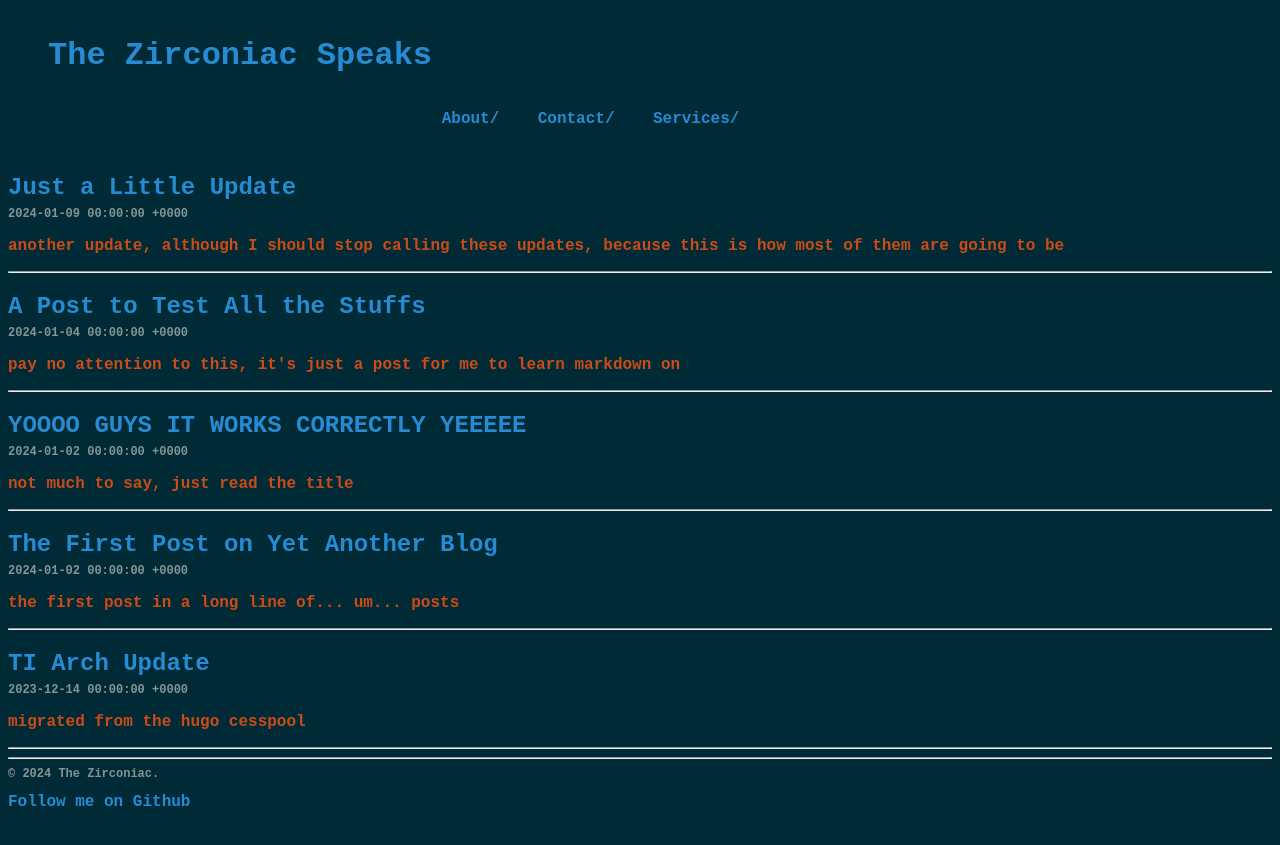
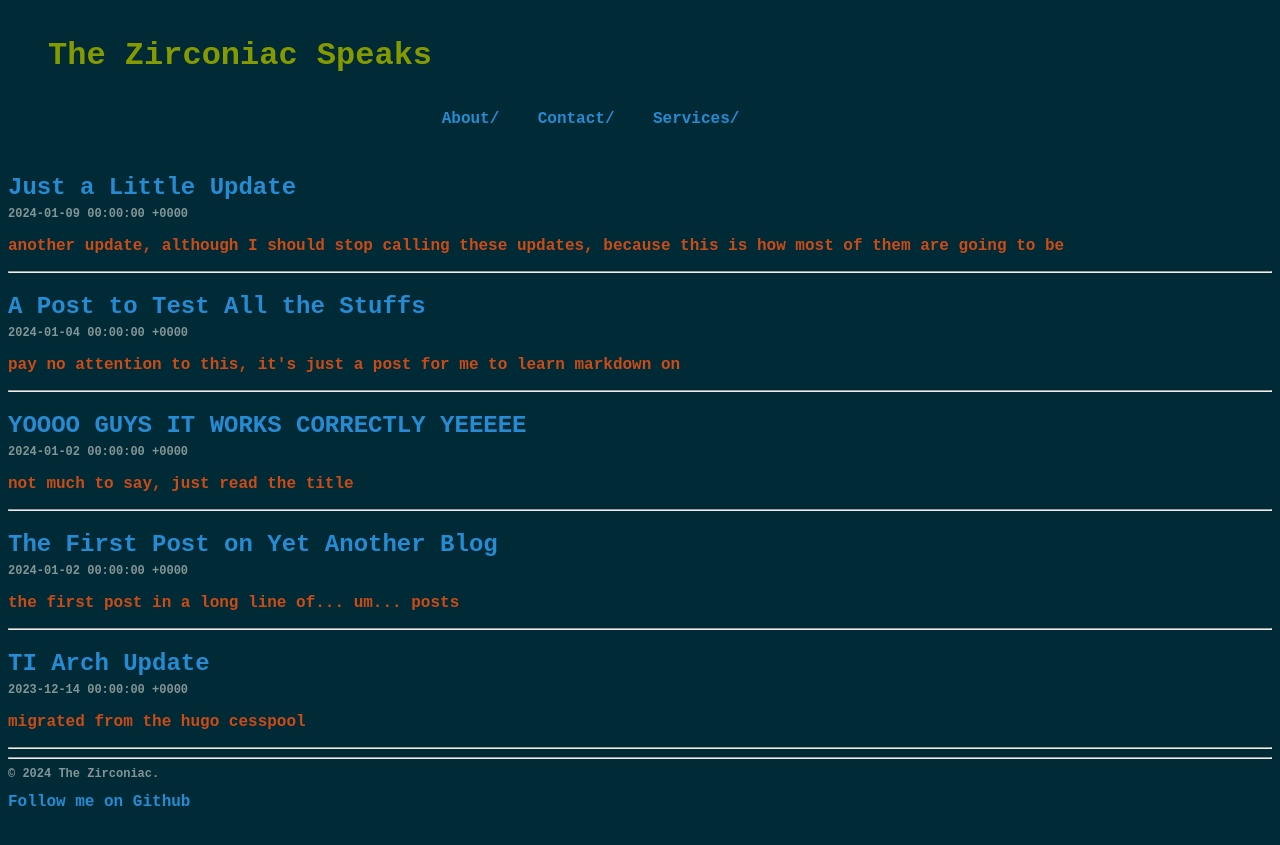
Before and after one commit to ZirconiaCubed3v2/ZirconiaCubed3v2.github.io, a Jekyll site: the page built from index.html, in a window 1280 px wide. Shown: the top 845 px of the page. Built offline with Jekyll 4.4.1, drawn with Linux system fonts in a browser that asks for light colours; some web fonts are replaced; the list of posts is cut into pages by our own code.

Commit message:
trying out some navbar stuff

```diff
--- a/_layouts/default.html
+++ b/_layouts/default.html
@@ -12,7 +12,7 @@
     <link href="https://fonts.googleapis.com/css2?family=Zeyada&display=swap" rel="stylesheet">
 
     <ul class="navbar" style="list-style:none;">
-      <li style="display:inline-block;"><h1 id="sitetitle"><a href="/">{{ site.name }}</a><h1>&nbsp;&nbsp;</li>
+      <li style="display:inline-block;"><h1 id="sitetitle"><a href="/" style="color:#859900">{{ site.name }}</a><h1>&nbsp;&nbsp;</li>
       <li style="display:inline-block;"><a href="/info/about.html">About/</a> &nbsp;&nbsp;</li>
       <li style="display:inline-block;"><a href="/info/contact.html">Contact/</a> &nbsp;&nbsp;</li>
       <li style="display:inline-block;"><a href="/info/services.html">Services/</a> &nbsp;&nbsp;</li>
```
